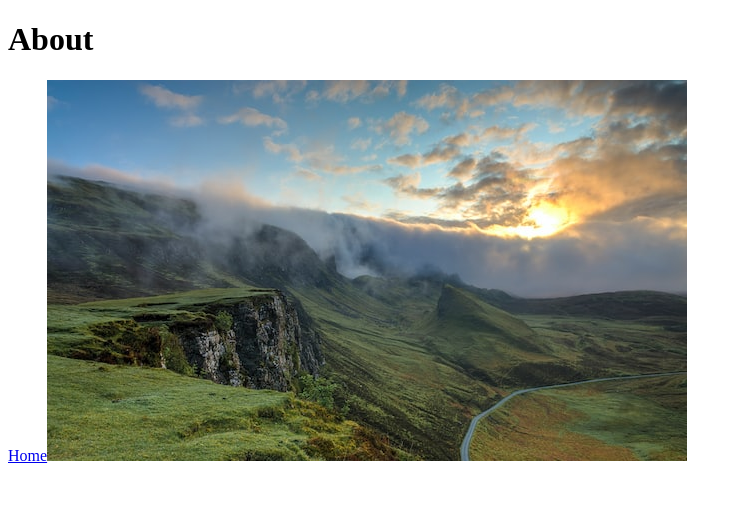
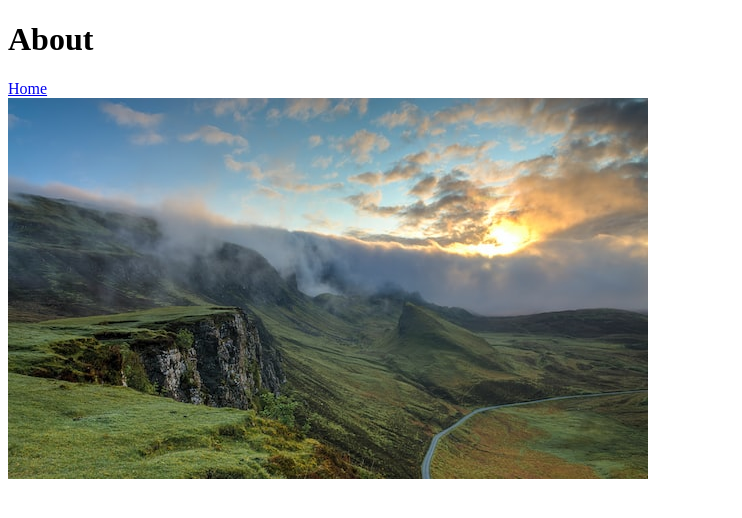
Before and after one commit to ISupernova/isupernova.github.io, a Nuxt app: page /about in a window 1280 px wide. Shown: the top 518 px of the page, without its empty margins (0-742 px from the left). Built offline with nearby package versions, Linux system fonts and the light colour scheme.

Commit message:
chore: upgrade nuxt

```diff
--- a/package.json
+++ b/package.json
@@ -10,6 +10,6 @@
   },
   "devDependencies": {
     "gh-pages": "^4.0.0",
-    "nuxt": "3.0.0-rc.12"
+    "nuxt": "^3.1.1"
   }
 }
--- a/pages/about.vue
+++ b/pages/about.vue
@@ -1,7 +1,9 @@
 <template>
   <main>
-    <h1>About</h1>
-    <NuxtLink to="/">Home</NuxtLink>
+    <div>
+      <h1>About</h1>
+      <NuxtLink to="/">Home</NuxtLink>
+    </div>
     <img src="/v2osk-1Z2niiBPg5A-unsplash.jpg" loading="lazy">
   </main>
 </template>
--- a/pages/index.vue
+++ b/pages/index.vue
@@ -1,7 +1,9 @@
 <template>
   <main>
-    <h1>Home</h1>
-    <NuxtLink to="/about">About</NuxtLink>
+    <div>
+      <h1>Home</h1>
+      <NuxtLink to="/about">About</NuxtLink>
+    </div>
     <img src="/qingbao-meng-01_igFr7hd4-unsplash.jpg" loading="lazy">
   </main>
 </template>
```
Also changed, not shown: 1 other file (tests, documents, lock files or other folders).
